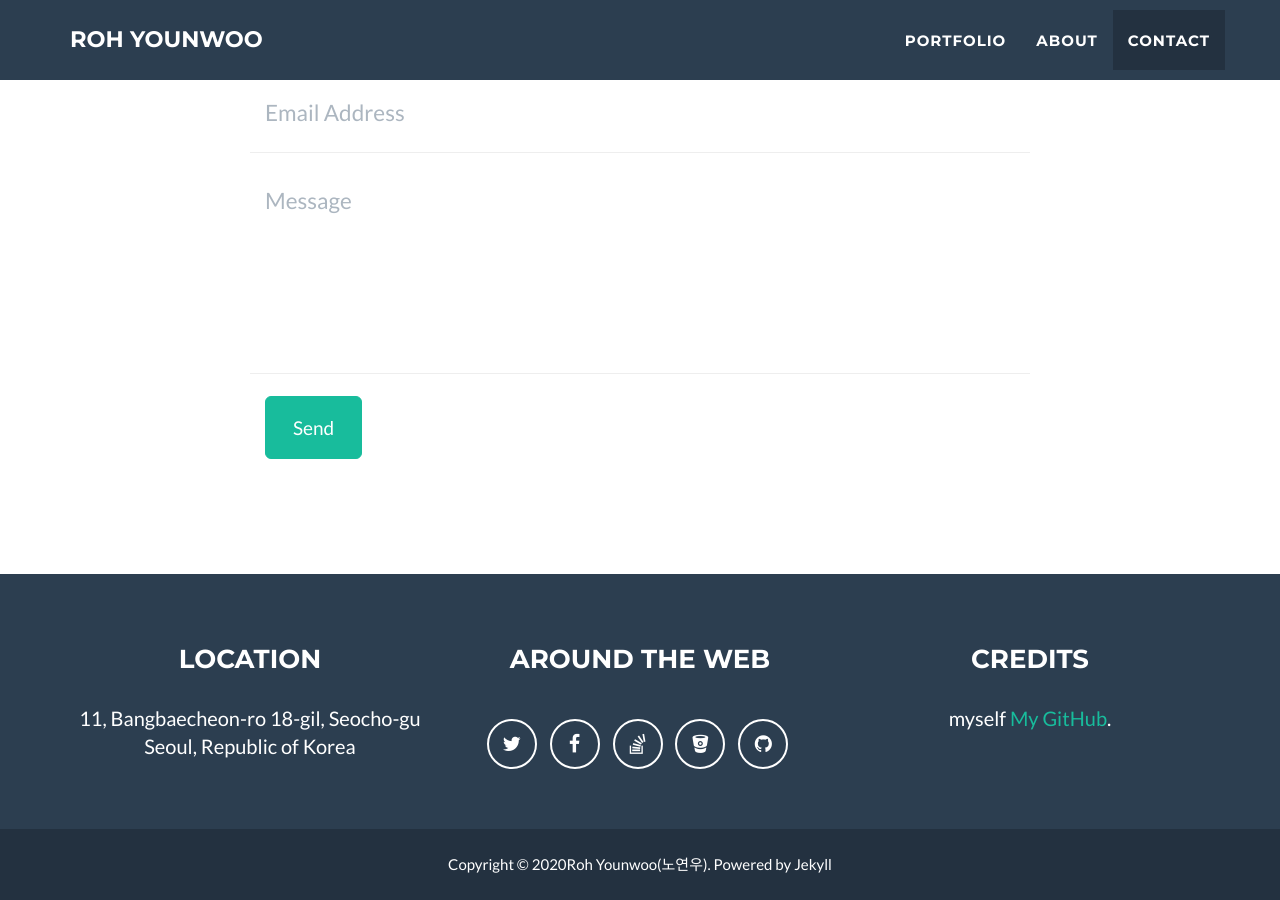
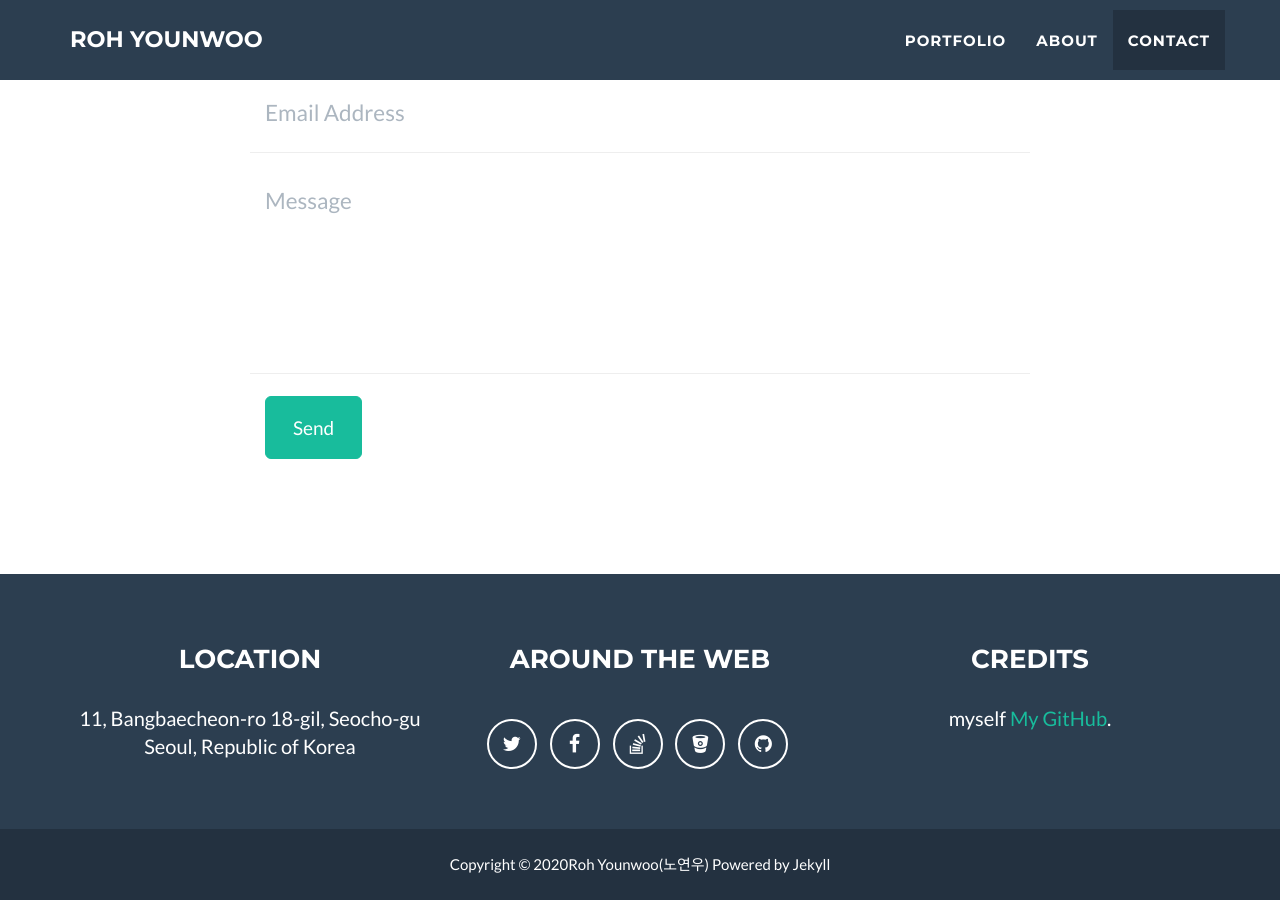
Before and after one commit to RohYounwoo/RohYounwoo.github.io, a Jekyll site: the page built from _posts/2020-8-11-first-post.md, in a window 1280 px wide and 900 px high, scrolled down 2084 px. Built offline with Jekyll 4.4.1, drawn with Linux system fonts in a browser that asks for light colours.

```diff
--- a/_config.yml
+++ b/_config.yml
@@ -37,7 +37,7 @@ color:
 
 # Footer settings
 footer:
-  copyright: Roh Younwoo(노연우). Powered by Jekyll
+  copyright: Roh Younwoo(노연우) Powered by Jekyll
   location: Location
   social: Around the Web
   credits: Credits
```
